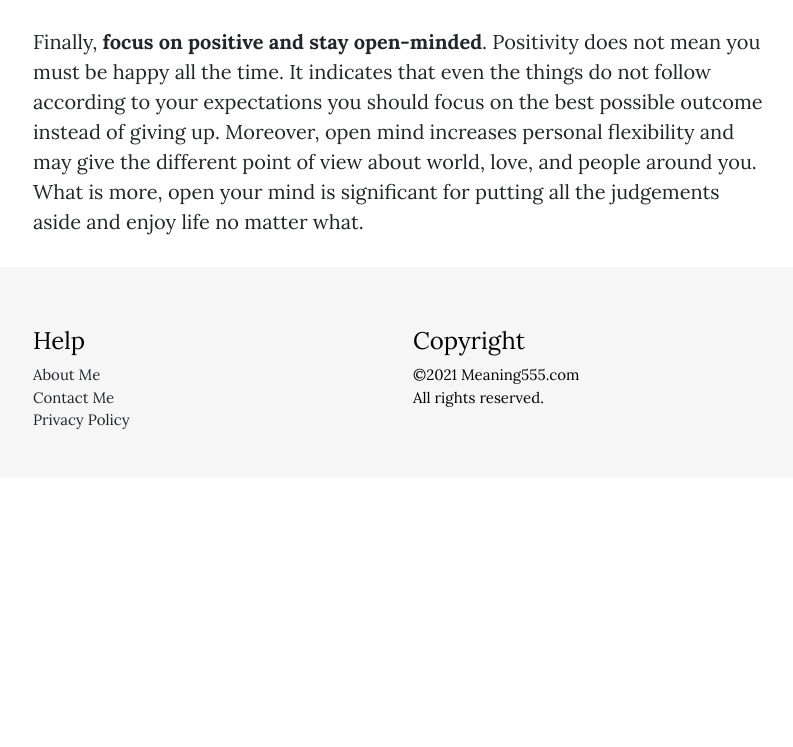
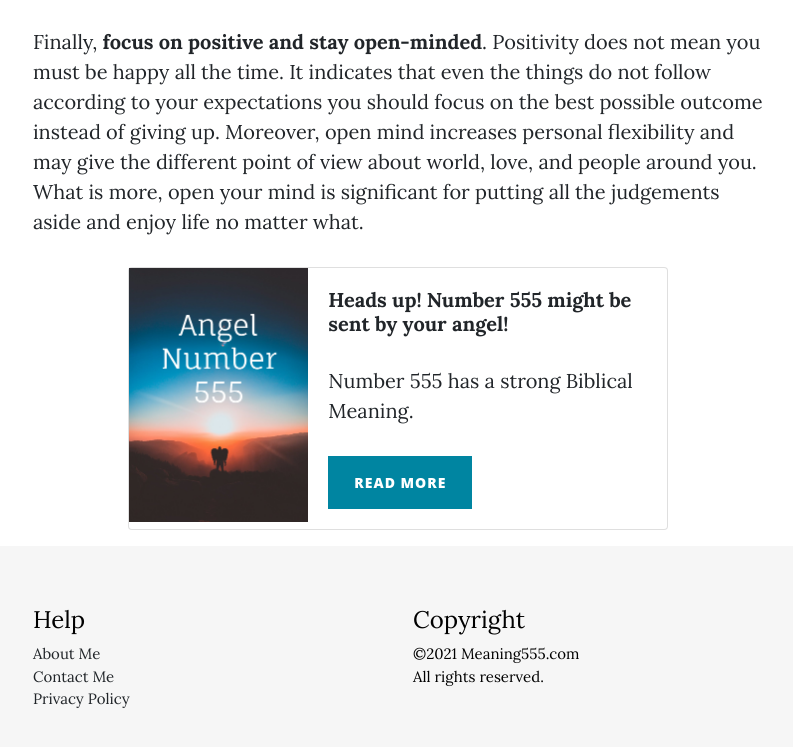
Before and after one commit to stanulionyte/Meaning555.com, a website: page 555-meaning.html in a window 1280 px wide. Shown: the part 1946-2693 px from the top of the page, without its empty margins (242-1035 px from the left). Before the commit the page ends 2424 px from the top, so only its background shows below. Drawn offline with Linux system fonts and the light colour scheme.

Commit message:
Add files via upload

```diff
--- a/555-meaning.html
+++ b/555-meaning.html
@@ -151,6 +151,25 @@
                 may give the different point of view about world, love, and people around you. What is more, open your
                 mind is significant for putting all the judgements aside and enjoy life no matter what.</p>
 
+
+
+          <div class="card mb-3 mx-auto" style="max-width: 540px;">
+            <div class="row no-gutters">
+              <div class="col-md-4">
+                <img class="w-100" src="img/angel.png" alt="galaxy">
+              </div>
+              <div class="col-md-8">
+                <div class="card-body">
+                  <h5 class="card-title"> Heads up! Number 555 might be sent by your angel! </h5>
+                  <p class="card-text"> Number 555 has a strong Biblical Meaning.</p>
+                  <a href="555-angel-number.html" class="btn btn-primary"> Read more</a>
+                </div>
+              </div>
+            </div>
+          </div>
+
+
+
         </div>
       </div>
     </div>
```
Also changed, not shown: 555-angel-number.html (+3 -3 lines), img/angel.png (added).
